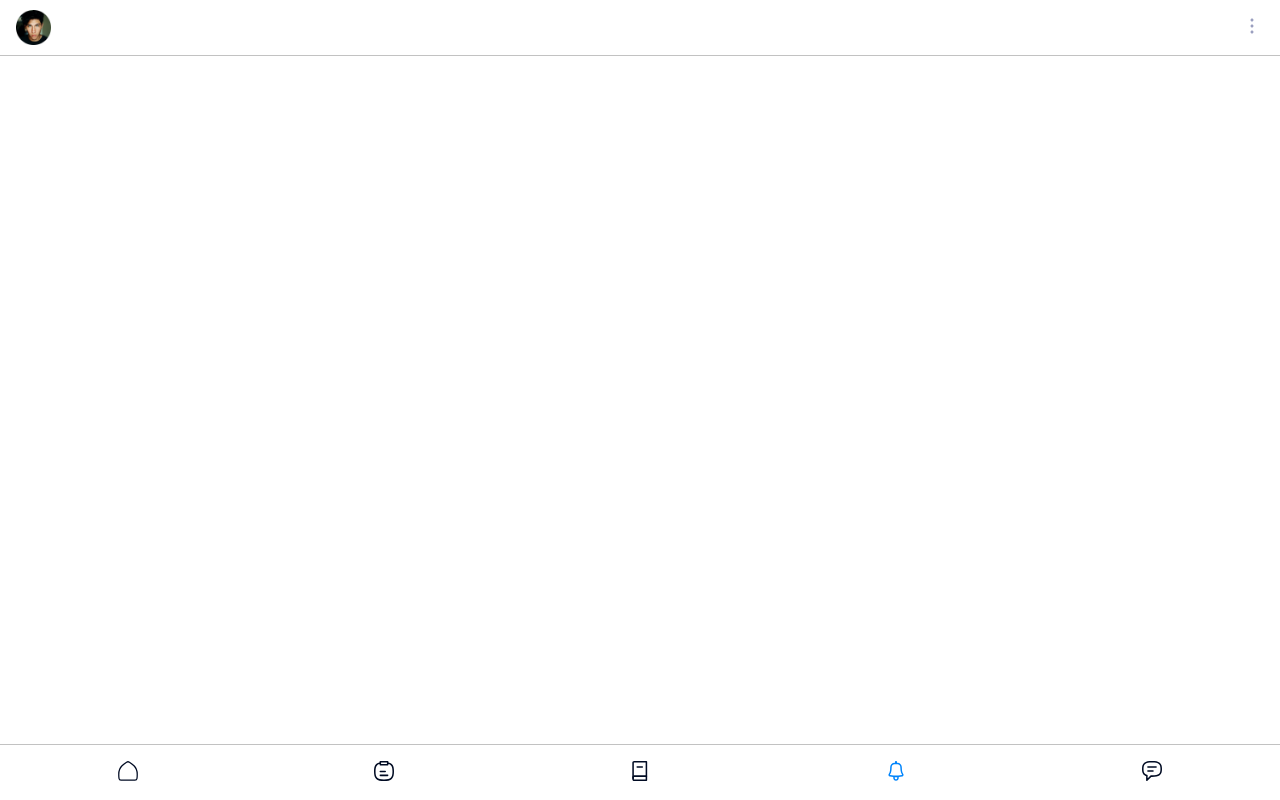
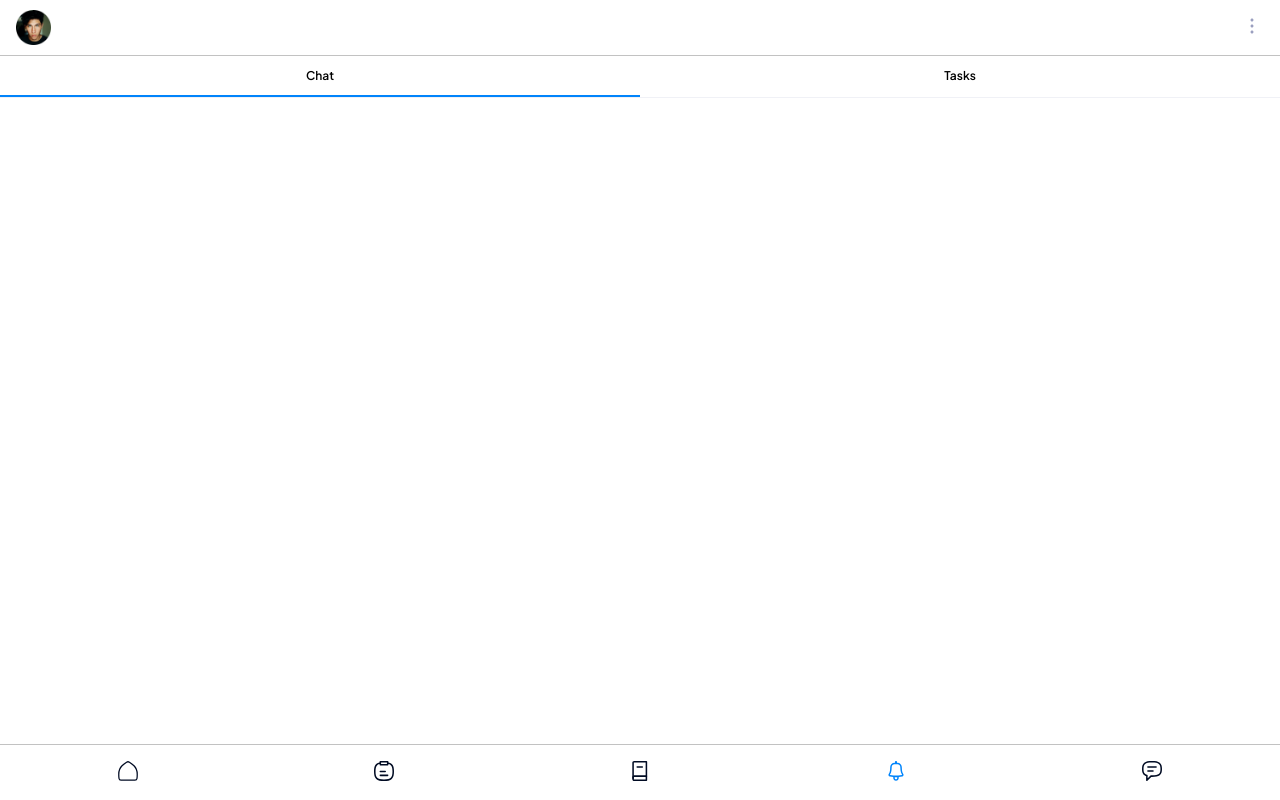
Before and after one commit to 9trocoder/mmekut, a React (Create React App) app: page /notification in a window 1280 px wide. Built offline with nearby package versions, Linux system fonts and the light colour scheme.

Commit message:
update on the notification page

```diff
--- a/src/pages/chatpage/chatpage.css
+++ b/src/pages/chatpage/chatpage.css
@@ -3,10 +3,12 @@
 }
 
 .chatpage__cnt-top {
+  margin-top: 3.5rem;
   display: grid;
   grid-template-columns: 1fr 1fr;
   align-items: center;
   justify-content: center;
+  border-bottom: 1px solid rgba(154, 159, 191, 0.15);
 }
 
 .chatpage__cnt-topheader {
--- a/src/pages/notificationpage/notificationpage.js
+++ b/src/pages/notificationpage/notificationpage.js
@@ -1,4 +1,4 @@
-import React from "react";
+import React, { useState } from "react";
 import { useNavigate } from "react-router-dom";
 import HomepageHeader from "../../components/HompageHeader";
 import p2image from "../../assets/images/p2.png";
@@ -15,6 +15,8 @@ import {
 import BottomNav from "../../components/BottomNav";
 
 function Notificationpage() {
+  const [activeNotificationButton, setActiveNotificationButton] =
+    useState("chat");
   let navigate = useNavigate();
   const handleProfileClick = () => {
     navigate("/task");
@@ -32,6 +34,31 @@ function Notificationpage() {
   return (
     <>
       <HomepageHeader profileImage={p2image} calendarIcon={otherIcon} />
+
+      <div className="workspacepage__cnt">
+        <div className="chatpage__cnt-top">
+          <div
+            onClick={() => setActiveNotificationButton("chat")}
+            className={
+              activeNotificationButton === "chat"
+                ? "chatpage__cnt-allbutton"
+                : "chatpage__cnt-allbuttonnotactive"
+            }
+          >
+            <button>Chat</button>
+          </div>
+          <div
+            onClick={() => setActiveNotificationButton("task")}
+            className={
+              activeNotificationButton === "task"
+                ? "chatpage__cnt-allbutton"
+                : "chatpage__cnt-allbuttonnotactive"
+            }
+          >
+            <button>Tasks</button>
+          </div>
+        </div>
+      </div>
       <BottomNav
         showAddButton={false}
         homeIcon={homeIconNotActive}
```
